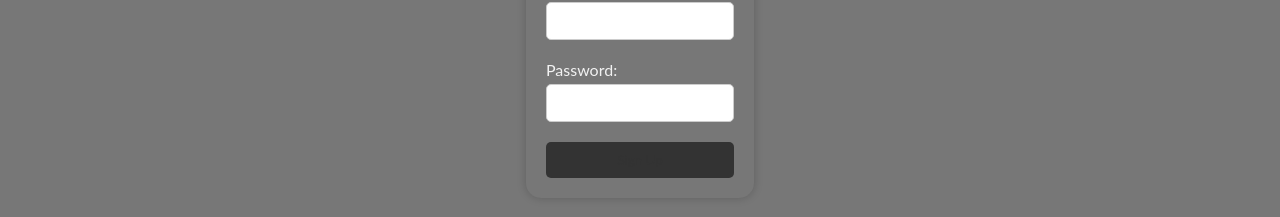
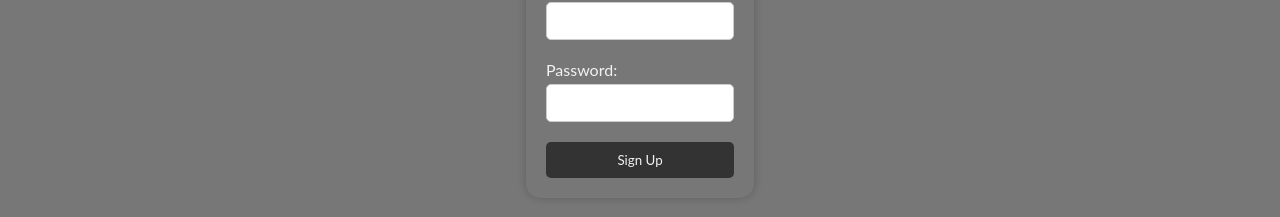
Before and after one commit to MikaelEngvall/headhunter-sidebare-final, a React (Create React App) app: page /signup in a window 1280 px wide. Shown: the part 473-690 px from the top of the page. Built offline with nearby package versions, Linux system fonts and the light colour scheme.

Commit message:
Fixed the regex and textcolor on the sign up button in dark mode

```diff
--- a/src/App.css
+++ b/src/App.css
@@ -269,6 +269,7 @@ label {
   margin-bottom: 5px;
 }
 
+
 input {
   width: 100%;
   padding: 10px;
@@ -276,13 +277,20 @@ input {
   border-radius: 5px;
 }
 
+.input-with-icon {
+  display: flex;
+  align-items: center;
+}
+
+.check-icon {
+  margin-left: 5px;
+}
+
 button {
   width: 100%;
   padding: 10px;
   background-color: var(--bg-color-light);
-  /* Changed background color */
-  color: var(--text-color-dark);
-  /* Changed text color */
+  color: var(--text-color-light);
   border: none;
   border-radius: 5px;
   cursor: pointer;
@@ -290,7 +298,5 @@ button {
 
 button:hover {
   background-color: var(--bg-color-light);
-  /* Changed background color */
   color: var(--text-color-dark);
-  /* Changed text color */
 }
--- a/src/routes/Signup.js
+++ b/src/routes/Signup.js
@@ -1,4 +1,5 @@
 import React, { useState } from 'react';
+import * as FaIcons from 'react-icons/fa';
 
 
 function Signup() {
@@ -41,8 +42,10 @@ function Signup() {
                 <form>
                     <div className='form-group'>
                         <label htmlFor='email'>Email:</label>
-                        <input type='email' id='email' name='email' value={email} onChange={handleEmailChange} required />
-                        {emailValid && <i className='fas fa-check'></i>}
+                        <div className='input-with-icon'>
+                            <input type='email' id='email' name='email' value={email} onChange={handleEmailChange} required />
+                            {emailValid && <FaIcons.FaCheck className='check-icon' />}
+                        </div>
                     </div>
                     <div className='form-group'>
                         <label htmlFor='username'>Username:</label>
@@ -50,8 +53,10 @@ function Signup() {
                     </div>
                     <div className='form-group'>
                         <label htmlFor='password'>Password:</label>
-                        <input type='password' id='password' name='password' value={password} onChange={handlePasswordChange} required />
-                        {passwordValid && <i className='fas fa-check'></i>}
+                        <div className='input-with-icon'>
+                            <input type='password' id='password' name='password' value={password} onChange={handlePasswordChange} required />
+                            {passwordValid && <FaIcons.FaCheck className='check-icon' />}
+                        </div>
                     </div>
                     <button type='submit'>Sign Up</button>
                 </form>
```
